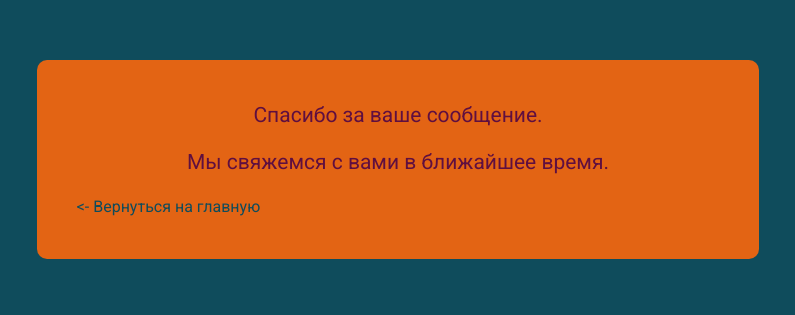
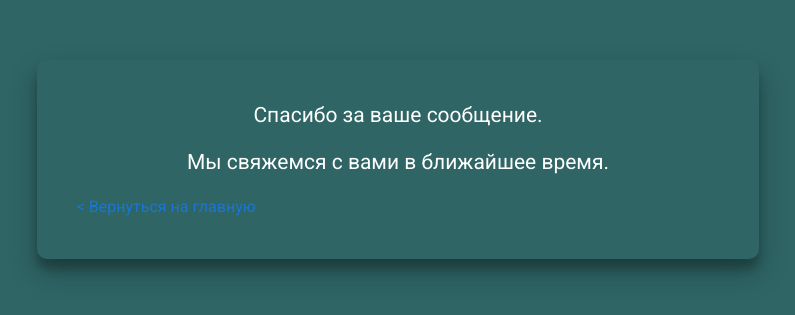
Before and after one commit to PolyakovDen/test2, a Nuxt app: page /success in a window 1280 px wide. Shown: the part 241-556 px from the top of the page, without its empty margins (242-1037 px from the left). Built offline with nearby package versions, Linux system fonts and the light colour scheme.

Commit message:
add new style for success page

```diff
--- a/pages/success.vue
+++ b/pages/success.vue
@@ -1,17 +1,15 @@
 <template>
-<!--  <div class="success&#45;&#45;page">-->
   <v-container fluid fill-height class="success--page">
     <v-row justify="center" align="center">
       <v-col lg="7" md="8" sm="10">
         <div class="success__messages pt-10 pb-10">
           <p class="text-center success__messages--text">Спасибо за ваше сообщение.</p>
           <p class="text-center success__messages--text">Мы свяжемся с вами в ближайшее время.</p>
-            <nuxt-link class="link__home pl-10" to="/"><- Вернуться на главную</nuxt-link>
+          <nuxt-link class="link__home pl-10" to="/">< Вернуться на главную</nuxt-link>
         </div>
       </v-col>
     </v-row>
   </v-container>
-<!--  </div>-->
 </template>
 
 <script>
@@ -22,18 +20,16 @@
 
 <style scoped>
   .success--page {
-    background-color: #0F4C5C;
+    background-color: #2f6565;
   }
   .success__messages {
     border-radius: 10px;
-    background-color: #E36414;
+    box-shadow: 0 14px 28px rgba(0,0,0,0.25), 0 10px 10px rgba(0,0,0,0.22);
   }
   .success__messages--text {
     font-size: 21px;
-    color: #5F0F40;
   }
   .link__home {
     text-decoration: none;
-    color: #0f4c5c;
   }
 </style>
```
Lines whose indentation alone changed are shown as unchanged.
